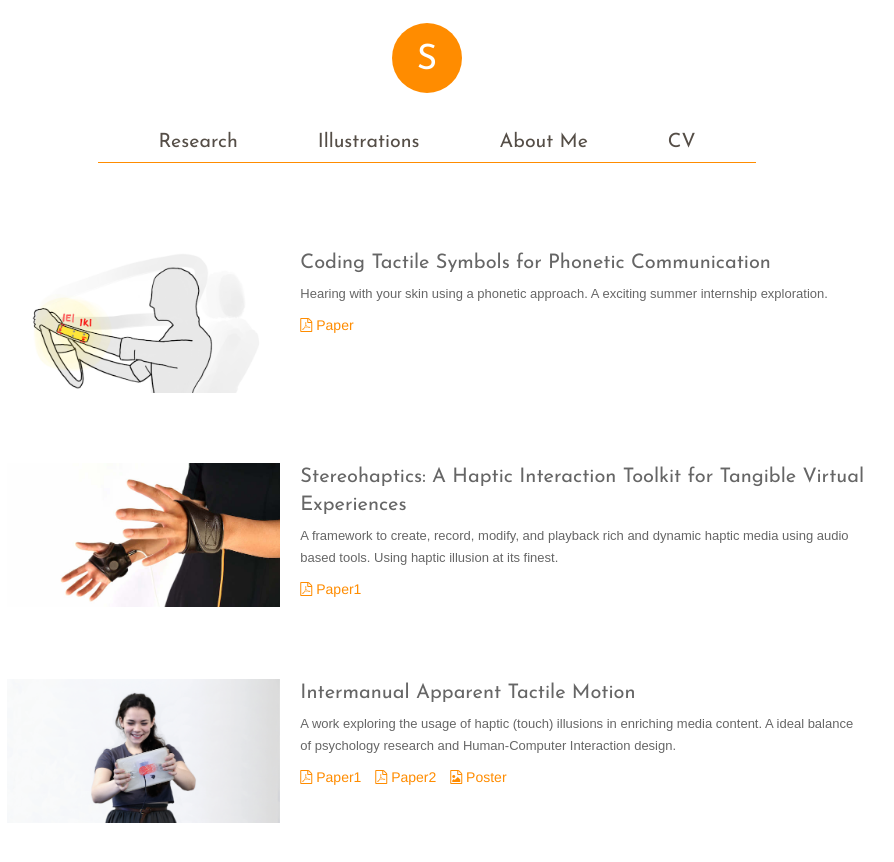
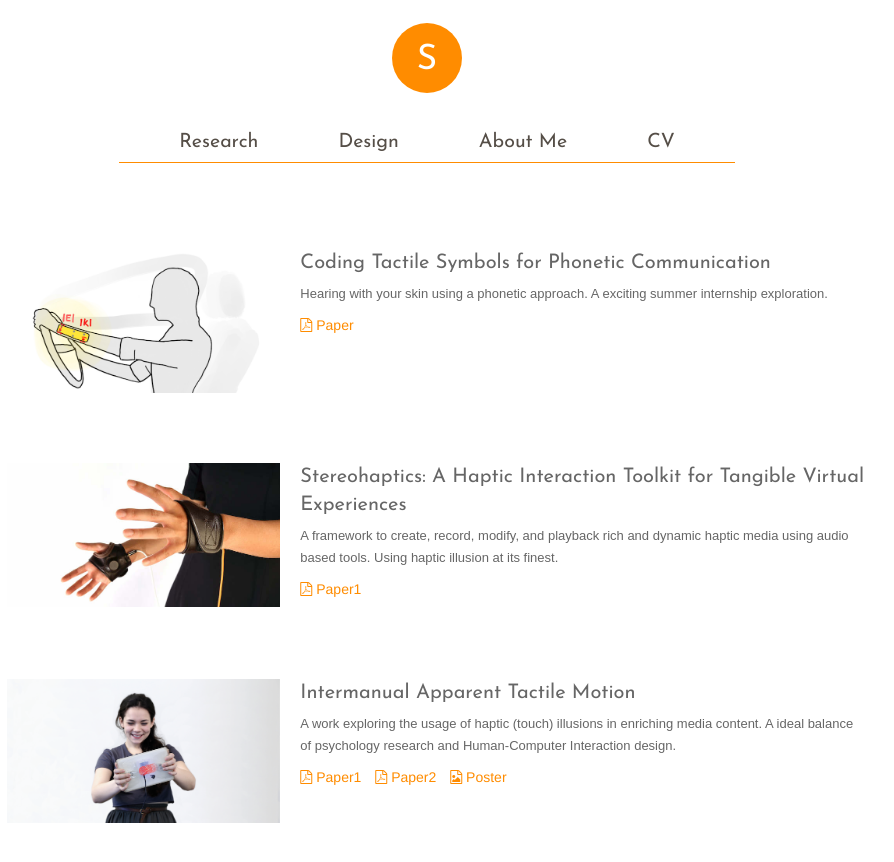
Before and after one commit to siyanz/siyanz.github.io, a Jekyll site: the page built from index.html, in a window 1280 px wide and 900 px high, cut to the strip 0-869 px from the top of the window. Shown: the top 862 px of the strip, without its empty margins (213-1107 px from the left). Built offline with Jekyll 4.4.1, drawn with Linux system fonts in a browser that asks for light colours; nearby versions of some CDN libraries; some web fonts are replaced.

Commit message:
changed illustrations -> design

```diff
--- a/_includes/default.html
+++ b/_includes/default.html
@@ -48,7 +48,7 @@
           </button>
           <ul class="dropdown-menu" role="menu">
               <li><a href="{{ site.baseurl }}/">Research</a></li>
-              <li><a href="{{ site.baseurl }}/portfolio.html">Illustrations</a></li>
+              <li><a href="{{ site.baseurl }}/portfolio.html">Design</a></li>
               <li><a href="{{ site.baseurl }}/about/">About Me</a></li>
               <li><a href="{{ site.baseurl }}/resources/2018_CV.pdf" target="_blank">CV</a></li>
               <!--li><a href="{{ site.baseurl }}/categories.html">Categories</a></li-->
@@ -69,7 +69,7 @@
         <nav id="main-nav">
           <ul>
           <li><a href="{{ site.baseurl }}/">Research</a></li>
-          <li><a href="{{ site.baseurl }}/portfolio.html">Illustrations</a></li>
+          <li><a href="{{ site.baseurl }}/portfolio.html">Design</a></li>
           <li><a href="{{ site.baseurl }}/about/">About Me</a></li>
           <li><a href="{{ site.baseurl }}/resources/2018_CV.pdf" target="_blank">CV</a></li>
           <!--li><a href="{{ site.baseurl }}/categories.html">Categories</a></li-->
```
